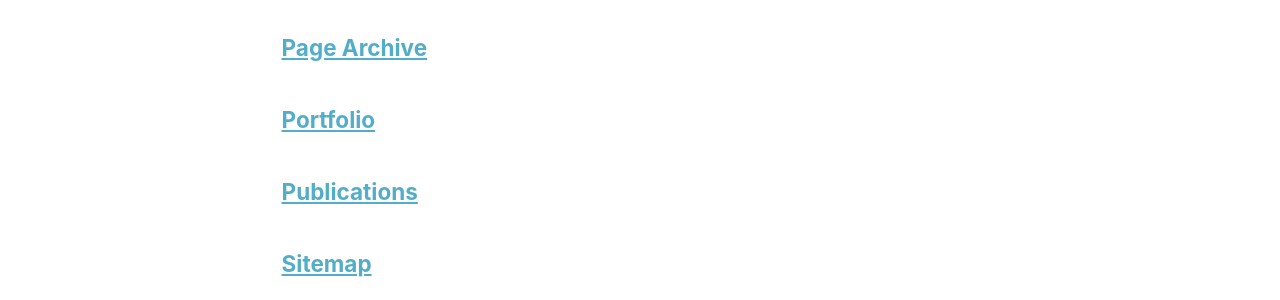
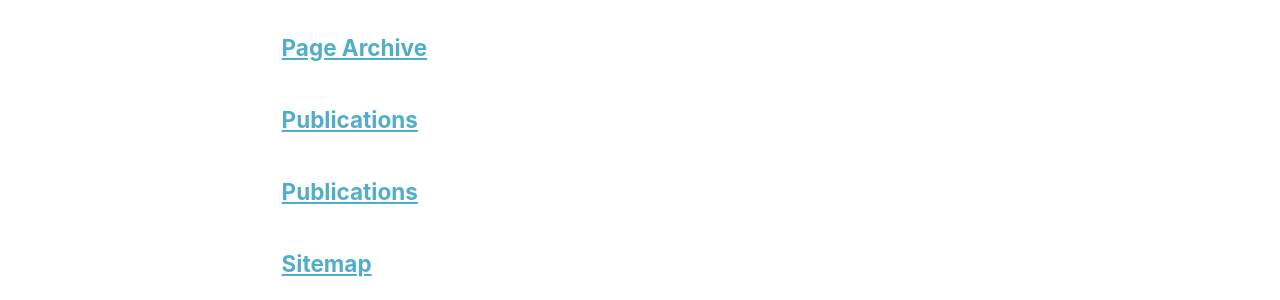
Before and after one commit to cristianmontalba/cristianmontalba.github.io, a Jekyll site: the page built from _pages/page-archive.html, in a window 1280 px wide and 900 px high, scrolled down 632 px. Shown: the part 154-454 px from the top of the window. Built offline with Jekyll 4.4.1, drawn with Linux system fonts in a browser that asks for light colours; a script bundle is joined from its source files by our own code; library files that are not in the unit come from our copies.

Commit message:
Update and rename portfolio.html to publications.html

```diff
--- a/_pages/portfolio.html
+++ b/_pages/publications.html
@@ -1,7 +1,7 @@
 ---
 layout: archive
-title: "Portfolio"
-permalink: /portfolio/
+title: "Publications"
+permalink: /publications/
 author_profile: true
 ---
 
```
